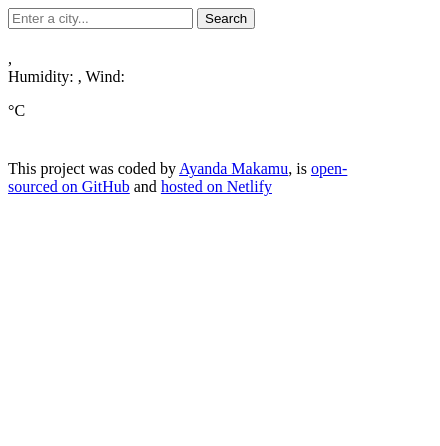
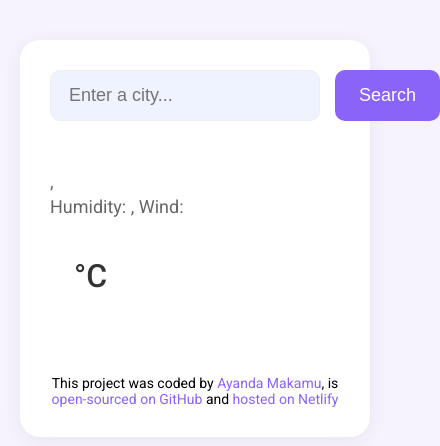
Before and after one commit to Ayandamakamu/weather-pro-vanilla, a plain HTML site: page index.html in a window 390 px wide. Shown: the whole page, 440 px wide, since content can reach past the window. Drawn offline with nearby package versions, Linux system fonts and the light colour scheme; no server answers.

Commit message:
Update style.css

```diff
--- a/src/style.css
+++ b/src/style.css
@@ -1,16 +1,118 @@
+body {
+  font-family: "Roboto", sans-serif;
+  background: #f6f3ff;
+  padding: 40px 20px;
+  margin: 0;
+}
+
+
+.weather-pro-vanilla {
+  max-width: 700px;
+  margin: 0 auto;
+  background: white;
+  padding: 30px;
+  border-radius: 20px;
+  box-shadow: 0 4px 20px rgba(0, 0, 0, 0.06);
+}
+
+
+.search-form {
+  display: flex;
+  gap: 15px;
+  margin-bottom: 30px;
+}
+
+.search-form-input {
+  flex: 1;
+  padding: 14px 18px;
+  border-radius: 10px;
+  border: 1px solid #eee;
+  background: #eef3ff;
+  font-size: 18px;
+}
+
+.search-form-input:focus {
+  outline: none;
+  border-color: #8a63f8;
+}
+
+.search-form-button {
+  background: #8a63f8;
+  color: white;
+  border: none;
+  padding: 12px 24px;
+  border-radius: 10px;
+  cursor: pointer;
+  font-size: 18px;
+}
+
+.search-form-button:hover {
+  opacity: 0.9;
+}
+
+
+.weather-app-data {
+  display: flex;
+  justify-content: space-between;
+  align-items: center;
+}
+
+.weather-app-city {
+  font-size: 48px;
+  font-weight: 700;
+  margin: 0 0 10px;
+}
+
+.weather-app-details {
+  font-size: 18px;
+  color: #666;
+  line-height: 1.4;
+}
+
+.weather-app-details strong,
+.weather-app-details span {
+  color: #d9539c;
+  font-weight: 500;
+}
+
+
+.weather-app-temperature-container {
+  display: flex;
+  align-items: center;
+  justify-content: flex-end;
+  gap: 12px;
+  min-width: 200px;
+}
+
+.weather-app-icon img {
+  width: 70px;
+}
+
+.weather-app-temperature {
+  font-size: 80px;
+  font-weight: 700;
+}
+
+.weather-app-unit {
+  font-size: 32px;
+  font-weight: 500;
+  color: #333;
+}
+
+
 .weather-forecast {
   display: flex;
   justify-content: space-between;
+  gap: 12px;
   margin-top: 40px;
-  gap: 10px;
 }
 
 .weather-forecast-day {
+  flex: 1;
   background: #f6f3ff;
   border-radius: 16px;
-  padding: 15px 10px;
+  padding: 16px 10px;
   text-align: center;
-  flex: 1;
 }
 
 .weather-forecast-date {
@@ -27,7 +129,6 @@
 
 .weather-forecast-temperatures {
   font-size: 16px;
-  color: #333;
 }
 
 .weather-forecast-temperatures strong {
@@ -35,3 +136,36 @@
   font-weight: 600;
   margin-right: 6px;
 }
+
+
+footer {
+  font-size: 14px;
+  text-align: center;
+  margin-top: 40px;
+}
+
+footer a {
+  color: #8a63f8;
+  text-decoration: none;
+}
+
+footer a:hover {
+  text-decoration: underline;
+}
+
+
+@media (max-width: 600px) {
+  .weather-app-data {
+    flex-direction: column;
+    align-items: flex-start;
+    gap: 20px;
+  }
+
+  .weather-app-temperature-container {
+    justify-content: flex-start;
+  }
+
+  .weather-forecast {
+    flex-direction: column;
+  }
+}
```
